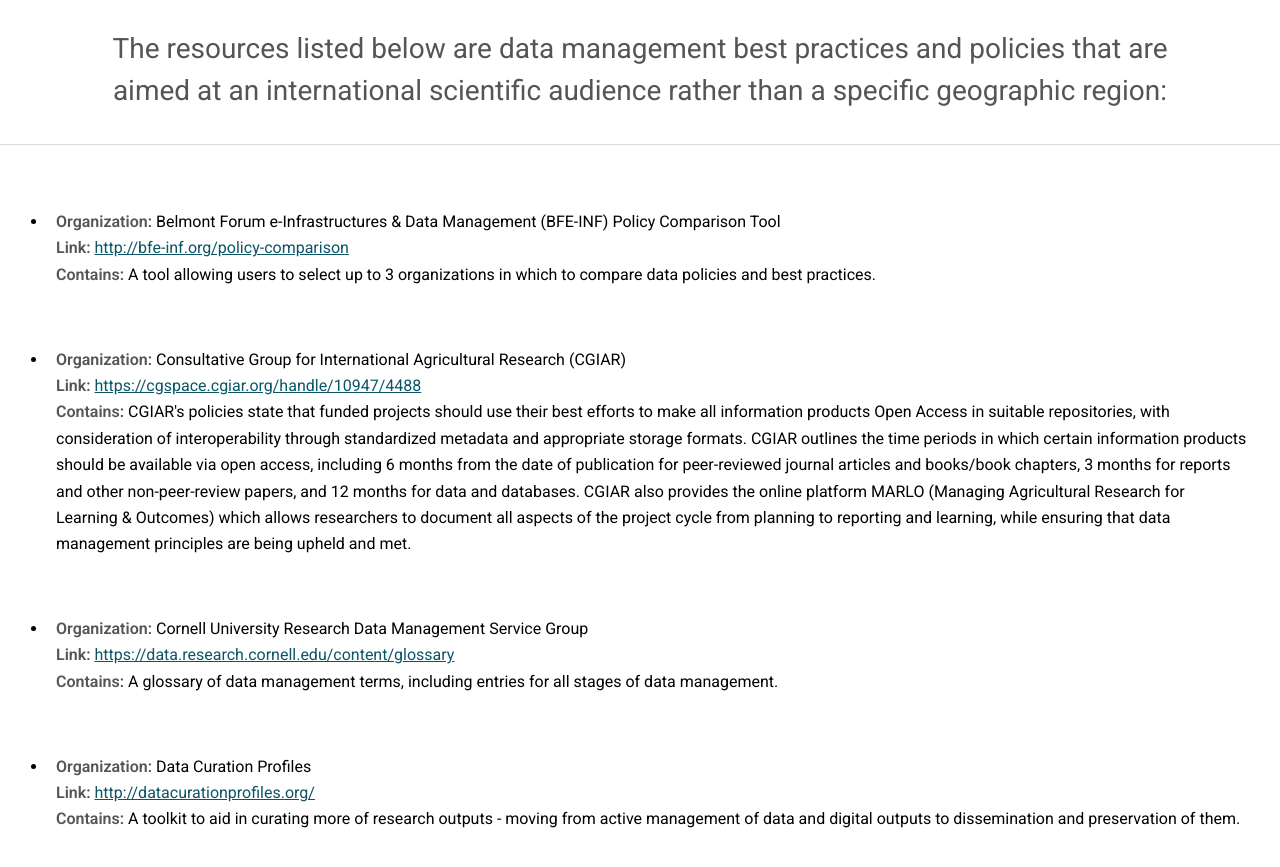
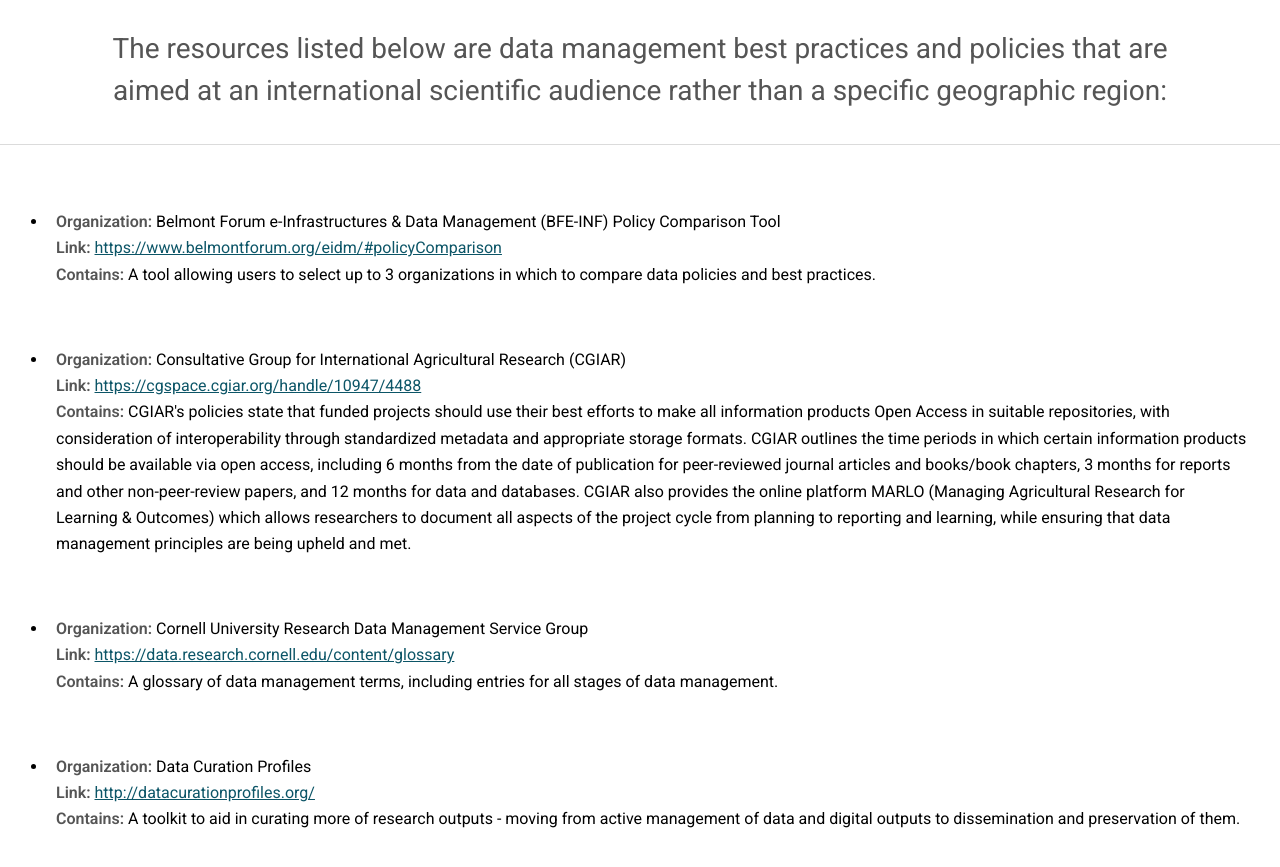
Before and after one commit to bfe-inf/toolkit, a Jekyll site: the page built from bp&s-by-org.html, in a window 1280 px wide and 900 px high, scrolled down 320 px, cut to the strip 22-889 px from the top of the window. Built offline with Jekyll 4.4.1, drawn with Linux system fonts in a browser that asks for light colours; some of the changed lines change nothing that is shown.

Commit message:
Updated links to BelmontForum.org instead of bfe-inf.org

```diff
--- a/bp&s-by-org.html
+++ b/bp&s-by-org.html
@@ -65,7 +65,7 @@
       				<div class"inner">
    				 	<ul>
 	     					<li> <strong>Organization:</strong> Belmont Forum e-Infrastructures & Data Management (BFE-INF) Policy Comparison Tool <br/>
-             	   				<strong>Link:</strong> <a href="http://bfe-inf.org/policy-comparison" target="_blank">http://bfe-inf.org/policy-comparison</a><br/>
+             	   				<strong>Link:</strong> <a href="https://www.belmontforum.org/eidm/#policyComparison" target="_blank">https://www.belmontforum.org/eidm/#policyComparison</a><br/>
 		   				<strong>Contains:</strong> A tool allowing users to select up to 3 organizations in which to compare data policies and best practices. </li><br/>
 					</ul>
 					<ul>
```
